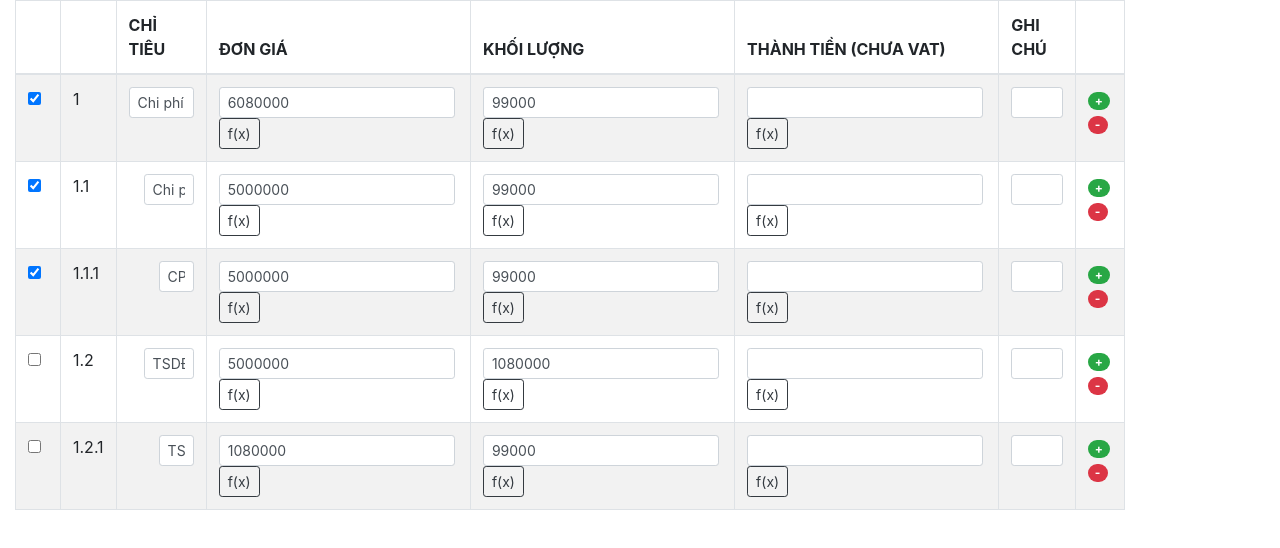
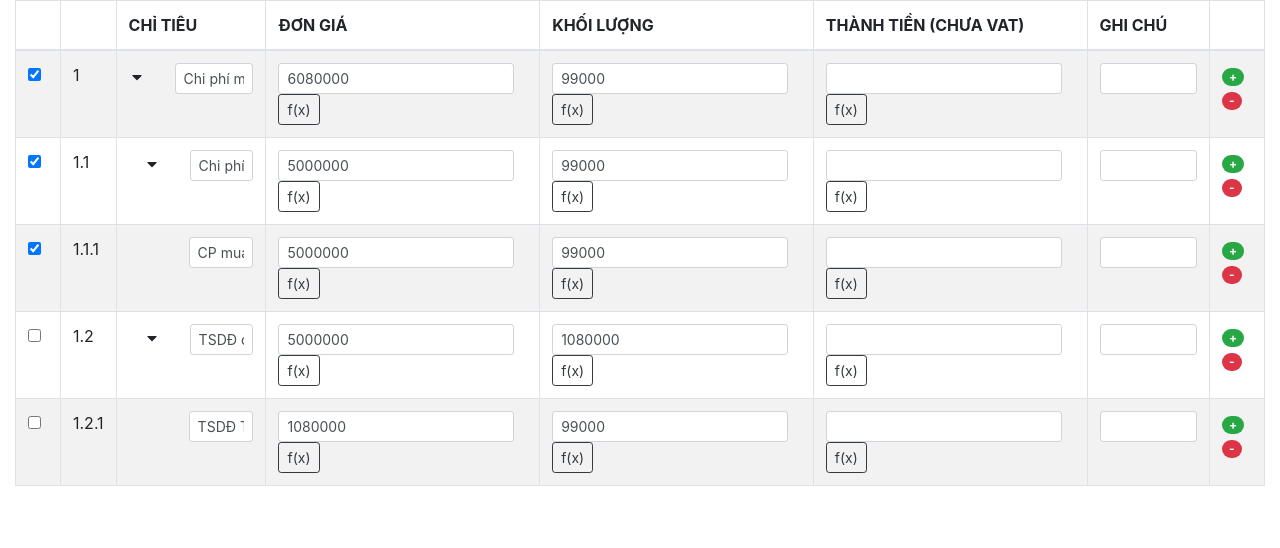
Before and after one commit to binhfoto/fs-frontend-poc, a React (Create React App) app: page / in a window 1280 px wide. Shown: the top 548 px of the page. Built offline with nearby package versions, Linux system fonts and the light colour scheme.

Commit message:
commit12: impl dropdown row

```diff
--- a/src/App.js
+++ b/src/App.js
@@ -9,9 +9,7 @@ import Table from "./features/table4/Table";
 function App() {
     return (
         <Provider store={store}>
-            <div className="container">
-                <Table id="table4" />
-            </div>
+            <Table id="table4" />
         </Provider>
     );
 }
--- a/src/components/FsFormulaDialog.jsx
+++ b/src/components/FsFormulaDialog.jsx
@@ -2,6 +2,9 @@ import React from "react";
 import { useDispatch } from "react-redux";
 import Modal from "react-bootstrap/Modal";
 import Button from "react-bootstrap/Button";
+import Container from "react-bootstrap/Container";
+import Row from "react-bootstrap/Row";
+import Col from "react-bootstrap/Col";
 
 import FsTable from "./FsTable";
 import { COLUMNS_IN_EDIT_MODE } from "../redux/selectors";
@@ -88,11 +91,14 @@ export default function FsFormulaDialog(props) {
                 <Modal.Title>Create Formula</Modal.Title>
             </Modal.Header>
             <Modal.Body>
-                <div>
-                    {renderFormulaInput()}
-                    <br />
-                    {renderPickingFieldTable()}
-                </div>
+                <Container fluid>
+                    <Row>
+                        <Col>{renderFormulaInput()}</Col>
+                    </Row>
+                    <Row>
+                        <Col>{renderPickingFieldTable()}</Col>
+                    </Row>
+                </Container>
             </Modal.Body>
             <Modal.Footer>
                 <Button variant="secondary" onClick={handleClose}>
--- /dev/null
+++ b/src/components/FsIndentTextCell.jsx
@@ -0,0 +1,81 @@
+import React, { useRef } from "react";
+import { useDispatch } from "react-redux";
+import Form from "react-bootstrap/Form";
+import Container from "react-bootstrap/Container";
+import Row from "react-bootstrap/Row";
+import Col from "react-bootstrap/Col";
+import isNil from "lodash/isNil";
+import { CaretDown, CaretRight } from "./Icon";
+import { COLLAPSE_ROW, EXPAND_ROW } from "../redux/actions";
+
+function DropdownIcon(props) {
+    const { row } = props;
+    const { childIds, isCollapse } = row;
+    const isLeafNode = childIds.length === 0;
+    const dispatch = useDispatch();
+
+    if (isLeafNode) {
+        return <span style={{ width: 16 }}></span>;
+    }
+
+    if (isCollapse) {
+        return <CaretRight />;
+    }
+
+    return <CaretDown />;
+}
+
+export default function FsIndentTextCell(props) {
+    const { row, columnId, isEditMode } = props;
+    const { tableId, uuid, indent } = row;
+    const value = row[columnId] || "";
+
+    const inputEl = useRef(null);
+    const dispatch = useDispatch();
+
+    const propsStyle = isNil(indent) ? {} : { marginLeft: indent * 15 };
+
+    function handleFocusOut() {
+        const newValue = inputEl.current.value;
+
+        if (newValue !== value) {
+            dispatch({
+                type: "UPDATE_ROW",
+                name: tableId,
+                payload: {
+                    [uuid]: {
+                        [columnId]: newValue,
+                    },
+                },
+            });
+        }
+    }
+
+    let ele = value;
+    if (isEditMode) {
+        ele = (
+            <Form onSubmit={(event) => event.preventDefault()}>
+                <Form.Control
+                    type="text"
+                    size="sm"
+                    defaultValue={value}
+                    ref={inputEl}
+                    onBlur={handleFocusOut}
+                />
+            </Form>
+        );
+    }
+
+    return (
+        <div style={propsStyle}>
+            <Container style={{ padding: 0 }}>
+                <Row>
+                    <Col style={{ flexGrow: 0 }}>
+                        <DropdownIcon row={row} />
+                    </Col>
+                    <Col>{ele}</Col>
+                </Row>
+            </Container>
+        </div>
+    );
+}
--- a/src/components/FsRow.jsx
+++ b/src/components/FsRow.jsx
@@ -2,6 +2,7 @@ import React from "react";
 import isObject from "lodash/isObject";
 import FsSelectionCell from "./FsSelectionCell";
 import FsTextCell from "./FsTextCell";
+import FsIndentTextCell from "./FsIndentTextCell";
 import FsMetricCell from "./FsMetricCell";
 import FsActionsCell from "./FsActionsCell";
 
@@ -37,7 +38,7 @@ export default function FsRow(props) {
             // handle indent here
             return (
                 <td key={key}>
-                    <FsTextCell row={row} columnId={key} isEditMode={isEditMode} indent={row.indent} />
+                    <FsIndentTextCell row={row} columnId={key} isEditMode={isEditMode} />
                 </td>
             );
         }
--- a/src/components/FsTable.jsx
+++ b/src/components/FsTable.jsx
@@ -1,5 +1,8 @@
 import React from "react";
 import Table from "react-bootstrap/Table";
+import Container from "react-bootstrap/Container";
+import Row from "react-bootstrap/Row";
+import Col from "react-bootstrap/Col";
 
 import FsRows from "./FsRows";
 
@@ -24,10 +27,16 @@ function FsTable(props) {
     const { rows = [], columns = [], mode = "view" } = props;
 
     return (
-        <Table striped bordered size="xl">
-            {renderColumns(columns, mode)}
-            {renderRows(rows, columns, mode)}
-        </Table>
+        <Container fluid>
+            <Row>
+                <Col>
+                    <Table striped bordered size="xl">
+                        {renderColumns(columns, mode)}
+                        {renderRows(rows, columns, mode)}
+                    </Table>
+                </Col>
+            </Row>
+        </Container>
     );
 }
 
--- /dev/null
+++ b/src/components/Icon.jsx
@@ -0,0 +1,37 @@
+import React from "react";
+
+export const CaretRight = (props) => (
+    <svg
+        {...props}
+        aria-hidden="true"
+        data-prefix="fas"
+        data-icon="caret-right"
+        className="icon-caret-right"
+        role="img"
+        xmlns="http://www.w3.org/2000/svg"
+        viewBox="0 0 192 512"
+    >
+        <path
+            fill="currentColor"
+            d="M0 384.662V127.338c0-17.818 21.543-26.741 34.142-14.142l128.662 128.662c7.81 7.81 7.81 20.474 0 28.284L34.142 398.804C21.543 411.404 0 402.48 0 384.662z"
+        />
+    </svg>
+);
+
+export const CaretDown = (props) => (
+    <svg
+        {...props}
+        aria-hidden="true"
+        data-prefix="fas"
+        data-icon="caret-down"
+        className="icon-caret-down"
+        role="img"
+        xmlns="http://www.w3.org/2000/svg"
+        viewBox="0 0 320 512"
+    >
+        <path
+            fill="currentColor"
+            d="M31.3 192h257.3c17.8 0 26.7 21.5 14.1 34.1L174.1 354.8c-7.8 7.8-20.5 7.8-28.3 0L17.2 226.1C4.6 213.5 13.5 192 31.3 192z"
+        />
+    </svg>
+);
--- a/src/redux/actions.js
+++ b/src/redux/actions.js
@@ -10,3 +10,6 @@ export const CLOSE_FORMULA_DIALOG = "CLOSE_FORMULA_DIALOG";
 
 export const UPDATE_FORMULA = "UPDATE_FORMULA";
 export const ADD_FORMULA = "ADD_FORMULA";
+
+export const COLLAPSE_ROW = "COLLAPSE_ROW";
+export const EXPAND_ROW = "EXPAND_ROW";
--- a/src/styles/index.css
+++ b/src/styles/index.css
@@ -1,3 +1,5 @@
+@import "./table.css";
+
 html,
 body {
     /* width: 100wh; */
--- /dev/null
+++ b/src/styles/table.css
@@ -0,0 +1,7 @@
+svg.icon-caret-right,
+svg.icon-caret-down {
+    width: 16px;
+    height: 16px;
+
+    cursor: pointer;
+}
```
